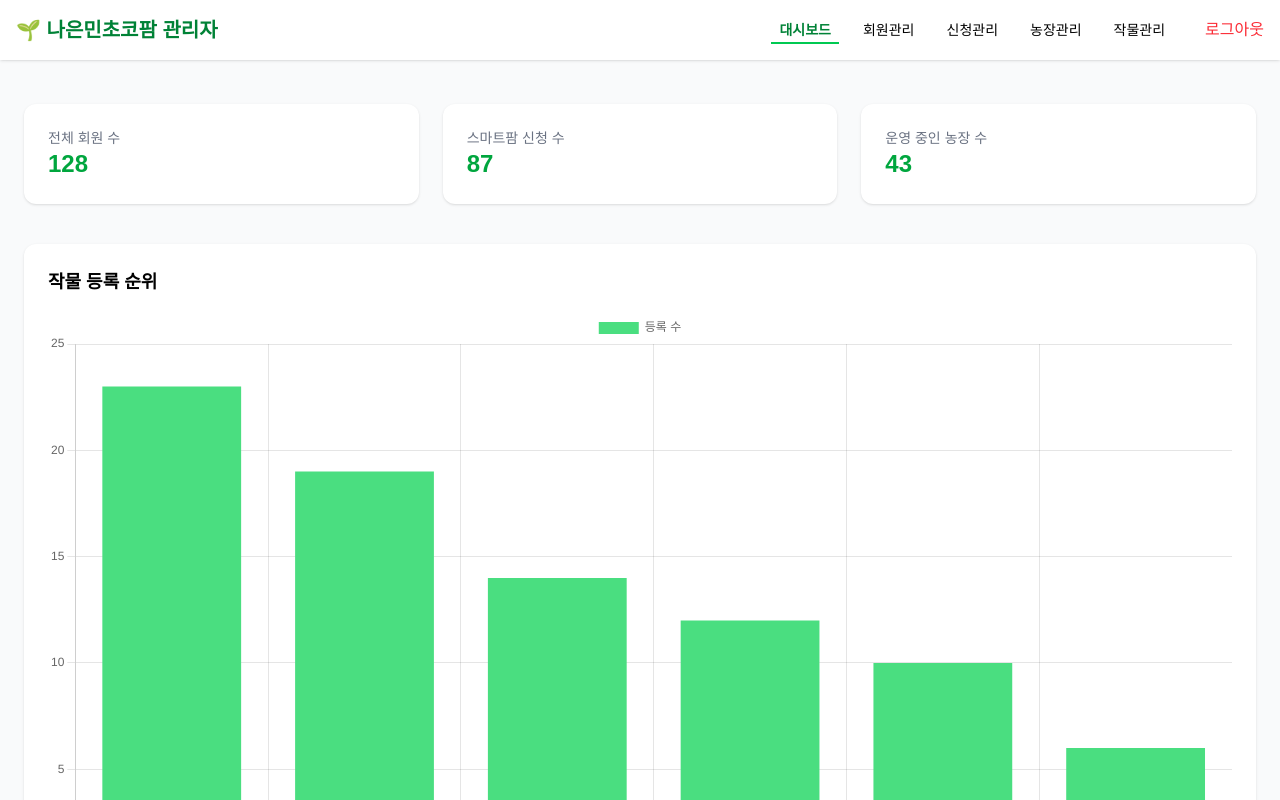
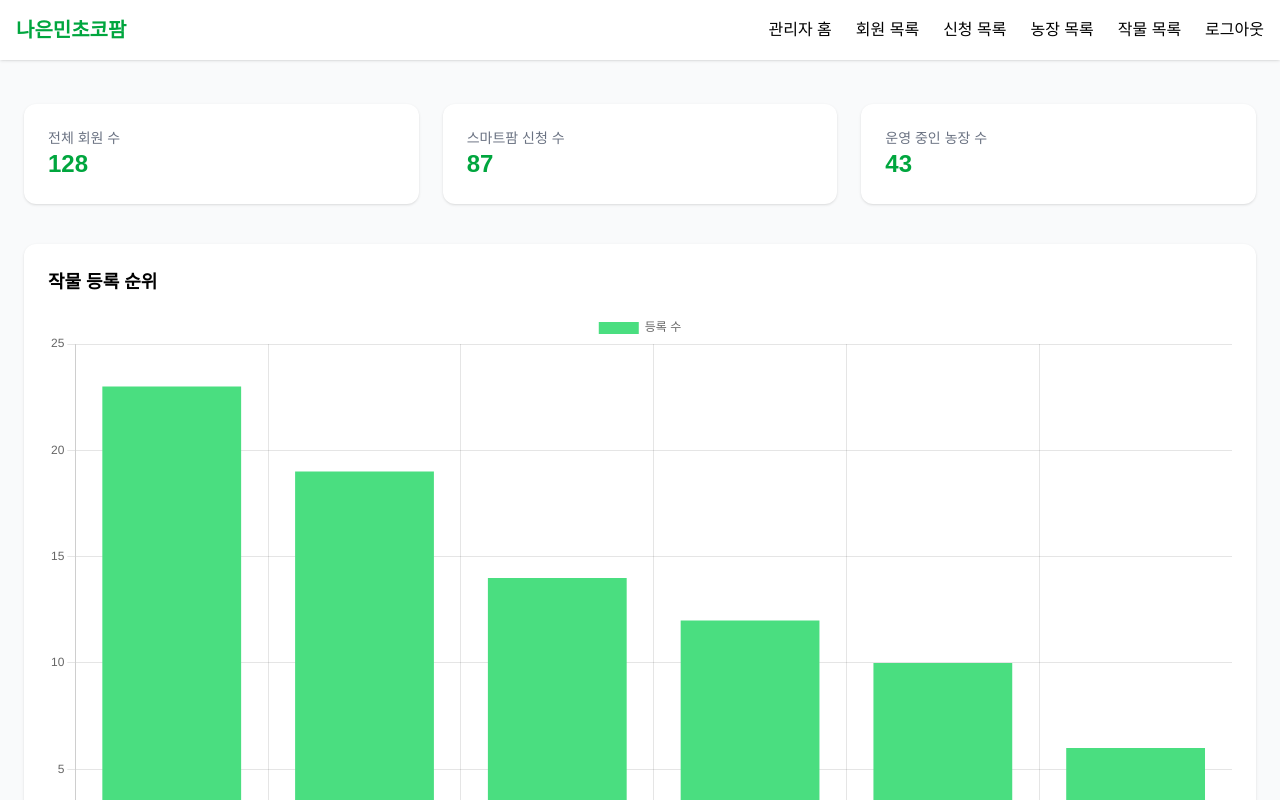
Before and after one commit to naeunminchocofarm/naeunminchocofarm_web, a React (Vite) app: page /admin in a window 1280 px wide. Shown: the top 800 px of the page. Built offline with nearby package versions, Linux system fonts and the light colour scheme; a web font is replaced by a local one.

Commit message:
관리자 링크 변경

```diff
--- a/src/header/AdminHeader.jsx
+++ b/src/header/AdminHeader.jsx
@@ -1,104 +1,76 @@
 import React, { useState } from "react";
 import { Link, NavLink } from "react-router-dom";
+import { routesLink } from "../routes/routesLink";
+import { BsMenuButton } from "react-icons/bs";
 
 const AdminHeader = () => {
  const [isOpen, setIsOpen] = useState(false);
-  const toggleMenu = () => setIsOpen(!isOpen);
-  const linkClass = "hover:text-green-600 transition px-2 py-1 text-sm";
-  const activeClass = "text-green-700 font-bold border-b-2 border-green-500";
+   // 웹용 메뉴
+   // 절대 경로 생성 함수>2depth를쓸거니깐
+   const getWebAbsolutePath = (path) => {
+     return path.startsWith("/admin") ? path : `/admin/${path}`;
+   };
+
+   // 웹 메뉴용 링크 필터링
+   const webMenuLinks = routesLink
+     .filter(
+       (route) =>
+         route.layout === "admin" &&
+         route.title !== "home" &&
+         route.title !== "-"
+     )
+     .map((route) => ({
+       title: route.title,
+       path: getWebAbsolutePath(route.path),
+     }));
 
    return (
-    <header className="bg-white shadow fixed w-full z-10 top-0 left-0">
-      <div className="max-w-7xl mx-auto px-4 py-4 flex justify-between items-center">
-        <h1 className="text-xl font-bold text-green-700">
-          🌱 나은민초코팜 관리자
+     <header className="bg-white shadow-sm fixed top-0 left-0 right-0 z-50">
+       <div className="max-w-7xl mx-auto flex justify-between items-center p-4">
+         <h1 className="text-xl font-bold text-green-600">
+           <NavLink to="/web">나은민초코팜</NavLink>
          </h1>
 
-        {/* 햄버거 메뉴 버튼 (모바일용) */}
-        <button onClick={toggleMenu} className="md:hidden focus:outline-none">
-          <svg
-            className="w-6 h-6 text-green-700"
-            fill="none"
-            stroke="currentColor"
-            strokeWidth="2"
-            viewBox="0 0 24 24"
-          >
-            <path
-              strokeLinecap="round"
-              strokeLinejoin="round"
-              d={!isOpen ? "M4 6h16M4 12h16M4 18h16" : "M6 18L18 6M6 6l12 12"}
-            />
-          </svg>
-        </button>
-
-        {/* PC 메뉴 */}
-        <nav className="space-x-4">
+         {/* Desktop 메뉴 */}
+         <nav className="hidden md:flex space-x-6">
+           {webMenuLinks.map(({ path, title }) => (
              <NavLink
-            to="/admin"
+               key={path}
+               to={path}
                className={({ isActive }) =>
-              isActive ? `${linkClass} ${activeClass}` : linkClass
+                 isActive ? "text-green-600 font-semibold" : "hover:text-green-600"
                }
              >
-            대시보드
+               {title}
              </NavLink>
-          <NavLink
-            to="/members"
-            className={({ isActive }) =>
-              isActive ? `${linkClass} ${activeClass}` : linkClass
-            }
-          >
-            회원관리
+           ))}
+             <NavLink>
+             로그아웃
            </NavLink>
-          <NavLink
-            to="/applications"
-            className={({ isActive }) =>
-              isActive ? `${linkClass} ${activeClass}` : linkClass
-            }
-          >
-            신청관리
-          </NavLink>
-          <NavLink
-            to="/farms"
-            className={({ isActive }) =>
-              isActive ? `${linkClass} ${activeClass}` : linkClass
-            }
-          >
-            농장관리
-          </NavLink>
-          <NavLink
-            to="/crops"
-            className={({ isActive }) =>
-              isActive ? `${linkClass} ${activeClass}` : linkClass
-            }
-          >
-            작물관리
-          </NavLink>
+         </nav>
 
-          <button className="ml-4 text-red-500 hover:underline">
-            로그아웃
+         {/* 모바일 메뉴 토글 */}
+         <button className="md:hidden" onClick={() => setIsOpen(!isOpen)}>
+           <BsMenuButton/>
          </button>
-        </nav>
        </div>
 
        {/* 모바일 메뉴 */}
        {isOpen && (
-        <nav className="md:hidden px-4 pb-4 space-y-2 text-sm text-gray-700 bg-white shadow">
-          <Link to="/admin" className="block hover:text-green-600">
-            대시보드
-          </Link>
-          <Link to="/admin/members" className="block hover:text-green-600">
-            회원관리
-          </Link>
-          <Link to="/admin/applications" className="block hover:text-green-600">
-            신청관리
-          </Link>
-          <Link to="/admin/farms" className="block hover:text-green-600">
-            농장관리
-          </Link>
-          <Link to="/admin/crops" className="block hover:text-green-600">
-            작물관리
-          </Link>
-          <button className="text-red-500 hover:underline">로그아웃</button>
+         <nav className="md:hidden px-4 pb-4 space-y-2 bg-white border-t">
+           {webMenuLinks.map(({ path, title }) => (
+             <NavLink
+               key={path}
+               to={path}
+               className="block hover:text-green-600"
+               onClick={() => setIsOpen(false)}
+             >
+               {title}
+             </NavLink>
+           ))}
+           <NavLink>
+             로그아웃
+           </NavLink>
          </nav>
        )}
      </header>
```
Lines whose indentation alone changed are shown as unchanged.
